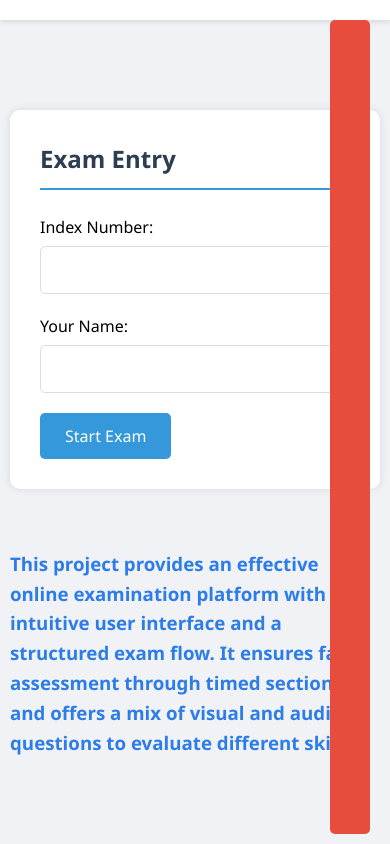
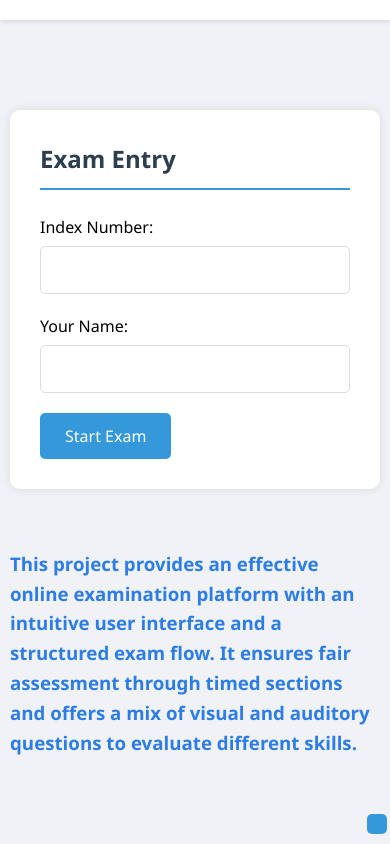
Before and after one commit to Chamod175/Korean-Live-Class---Online-Examination-System, a plain HTML site: page index.html in a window 390 px wide. Drawn offline with Linux system fonts and the light colour scheme.

Commit message:
Update index.html

```diff
--- a/index.html
+++ b/index.html
@@ -162,17 +162,7 @@
                 font-size: 14px;
             }
 
-           .timer {
-        position: fixed;
-        top: 20px;
-        right: 20px;
-        background: #e74c3c;
-        color: white;
-        padding: 10px 20px;
-        border-radius: 5px;
-        font-weight: bold;
-        z-index: 1001; /* ADD THIS LINE */
-    }
+
 
             .section {
                 margin-top: 80px;
```
